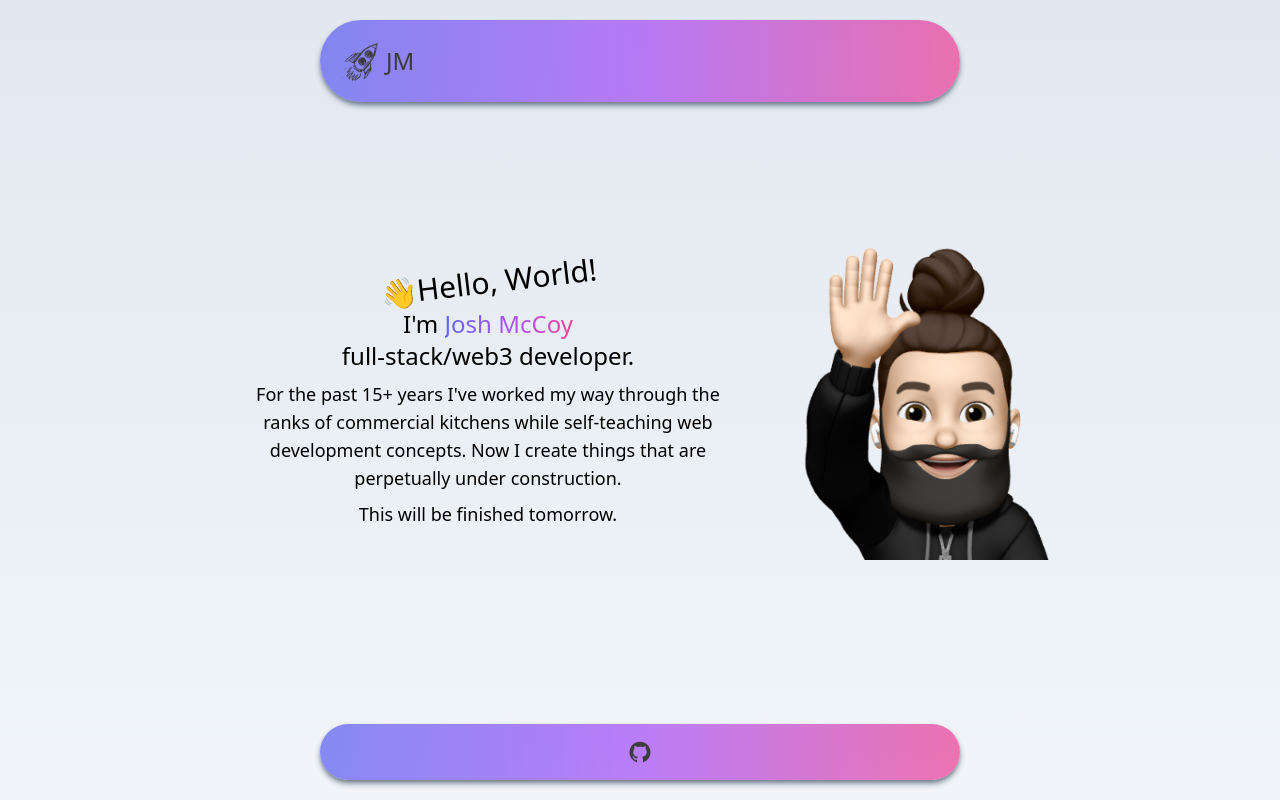
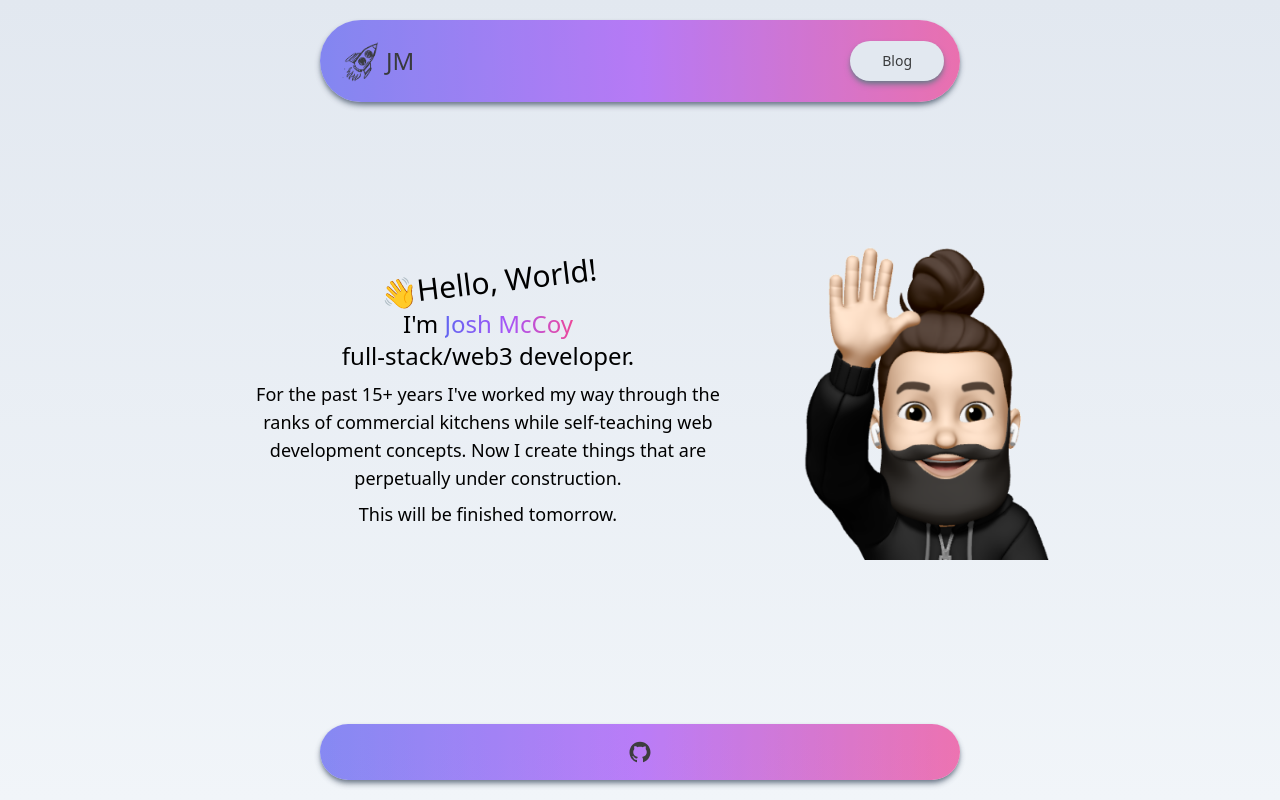
Before and after one commit to joshmccoydev/joshmccoy.dev, a Next.js app: page / in a window 1280 px wide. Built offline with nearby package versions, Linux system fonts and the light colour scheme.

Commit message:
opacity-100

```diff
--- a/app/layout.js
+++ b/app/layout.js
@@ -32,7 +32,7 @@ export default function RootLayout({ children }) {
             </Link>
 
             <Link href="https://blog.joshmccoy.dev" className="my-auto">
-              <Button className="bg-transparent opacity-0 px-8 shadow-md shadow-slate-600 rounded-3xl text-slate bg-slate-200 text-black dark:bg-gradient-to-r dark:from-indigo-500 dark:via-purple-500 dark:to-pink-500 dark:text-slate-300">
+              <Button className="bg-transparent opacity-100 px-8 shadow-md shadow-slate-600 rounded-3xl text-slate bg-slate-200 text-black dark:bg-gradient-to-r dark:from-indigo-500 dark:via-purple-500 dark:to-pink-500 dark:text-slate-300">
                 Blog
               </Button>
             </Link>
```
